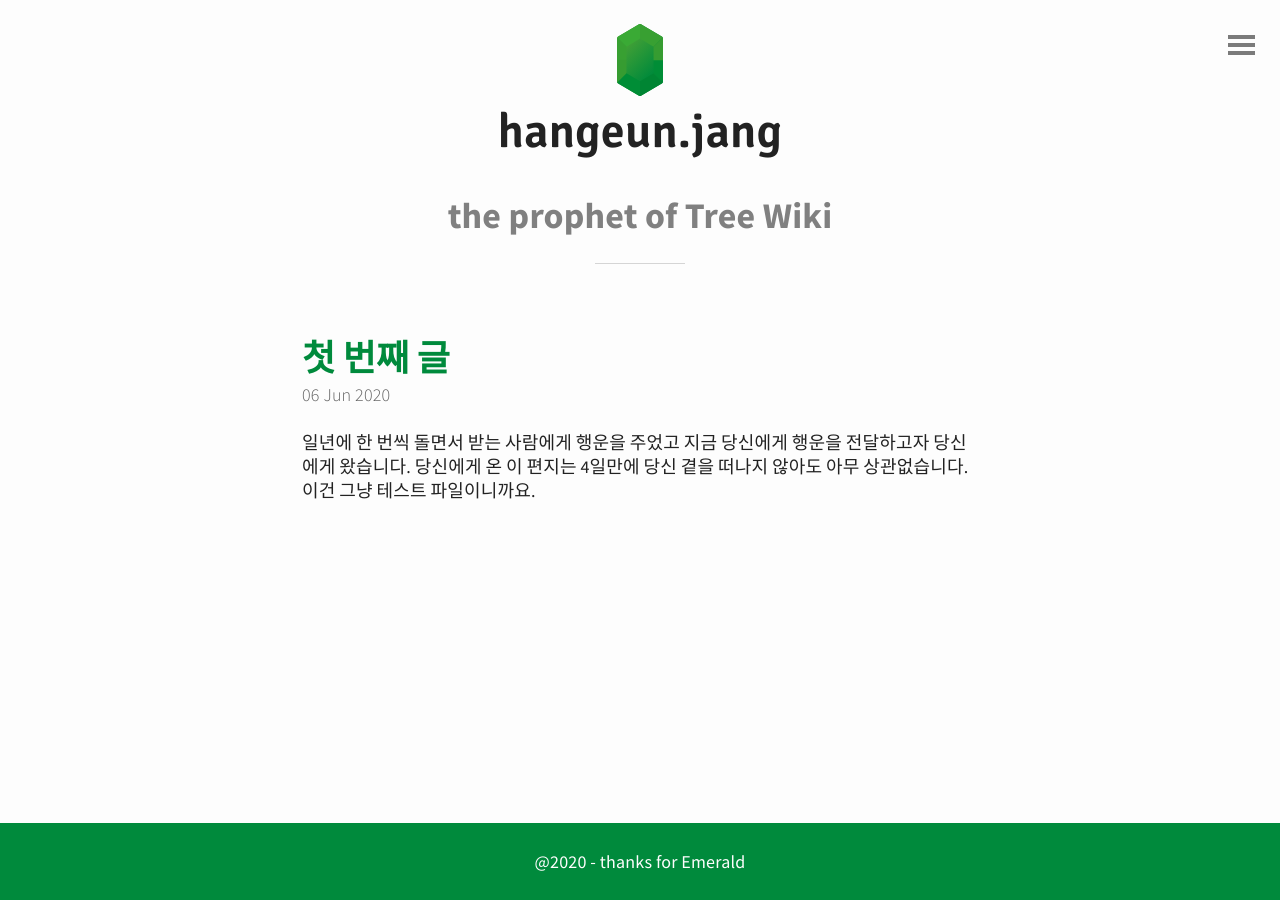
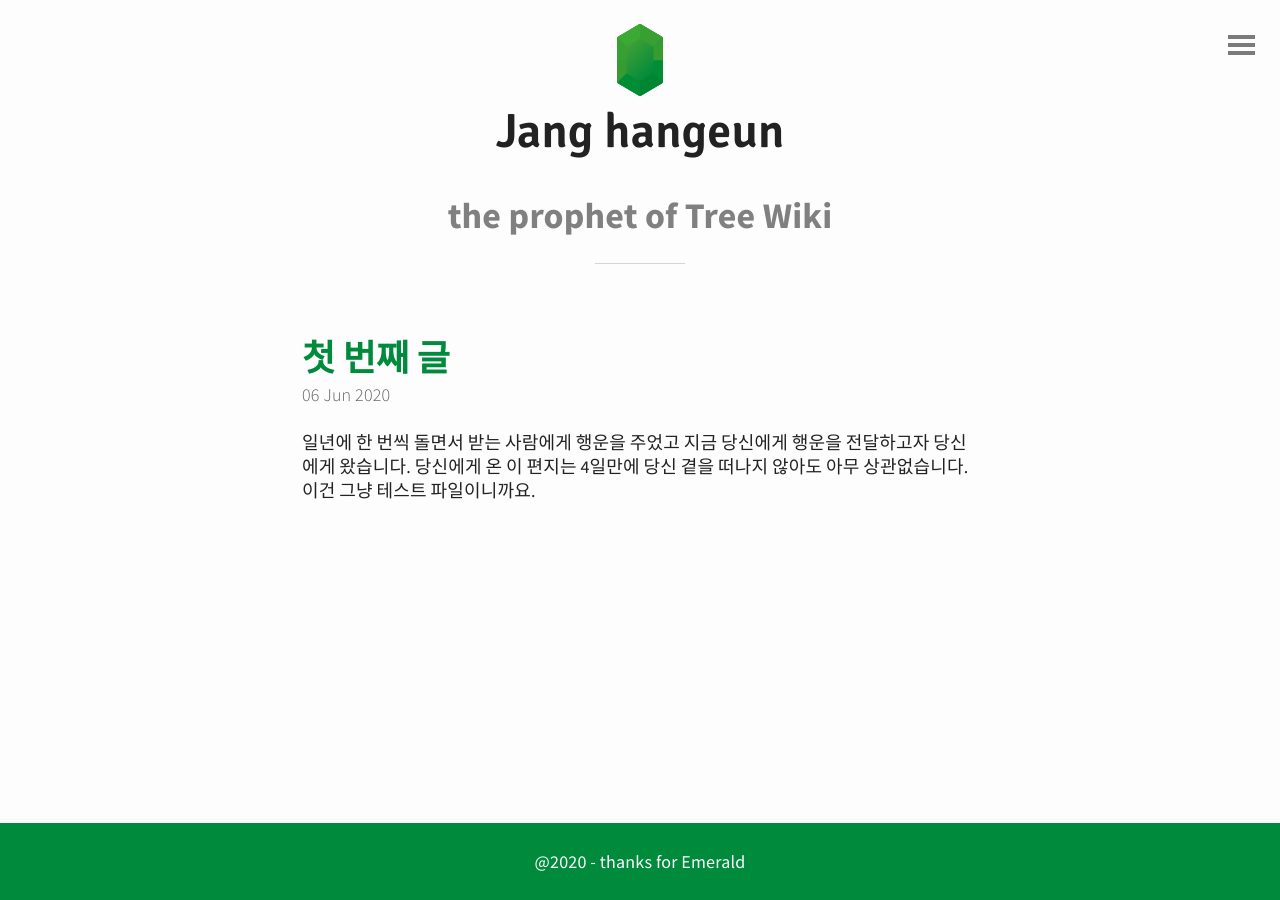
Before and after one commit to treewikiprophet/treewikiprophet, a Jekyll site: the page built from index.html, in a window 1280 px wide. Built offline with Jekyll 4.4.1, drawn with Linux system fonts in a browser that asks for light colours; the list of posts is cut into pages by our own code.

```diff
--- a/_includes/header.html
+++ b/_includes/header.html
@@ -1,7 +1,7 @@
 <header id="header">
 	<a href="{{ site.baseurl }}">
 		<img src="{{ "/img/emerald.svg" | prepend: site.baseurl | replace: '//', '/' }}" alt="Emerald Logo">
-	  <h1>hangeun.jang</h1>
+	  <h1>Jang hangeun</h1>
           <h2 style="color:grey;">the prophet of Tree Wiki</h2>
 	</a>
 </header>
```
